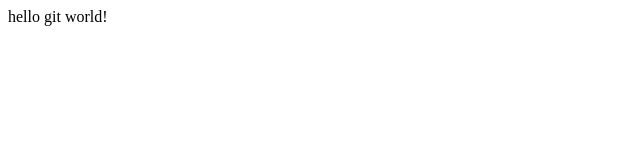
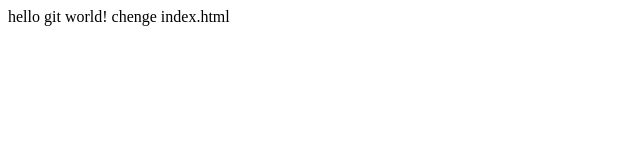
Before and after one commit to m-takahashi-sys/hello-GitHub, a plain HTML site: page index.html in a window 1280 px wide. Shown: the whole page, without its empty margins (0-640 px from the left). Drawn offline with Linux system fonts and the light colour scheme.

Commit message:
index.htmlに追記

```diff
--- a/index.html
+++ b/index.html
@@ -2,5 +2,6 @@
 <html lang="ja">
 <body>
 	hello git world!
+	chenge index.html
 </body>
 </html>
```
